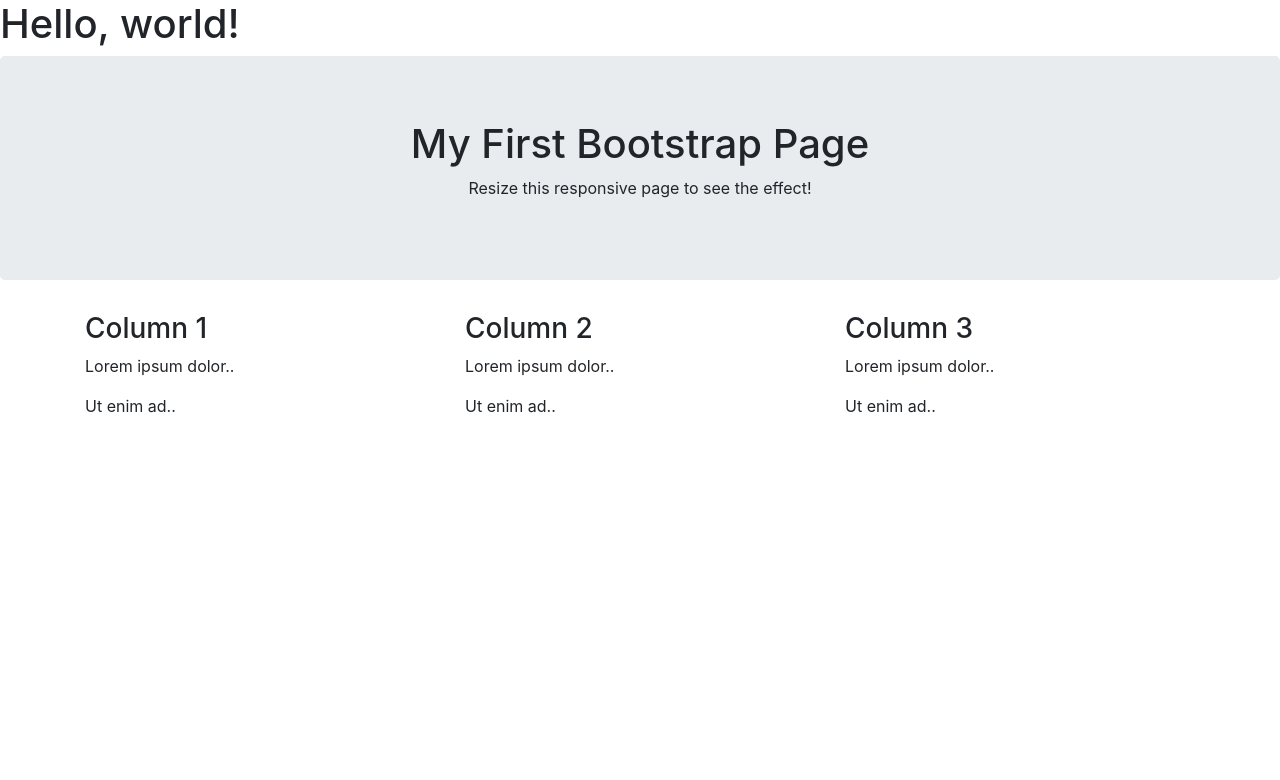
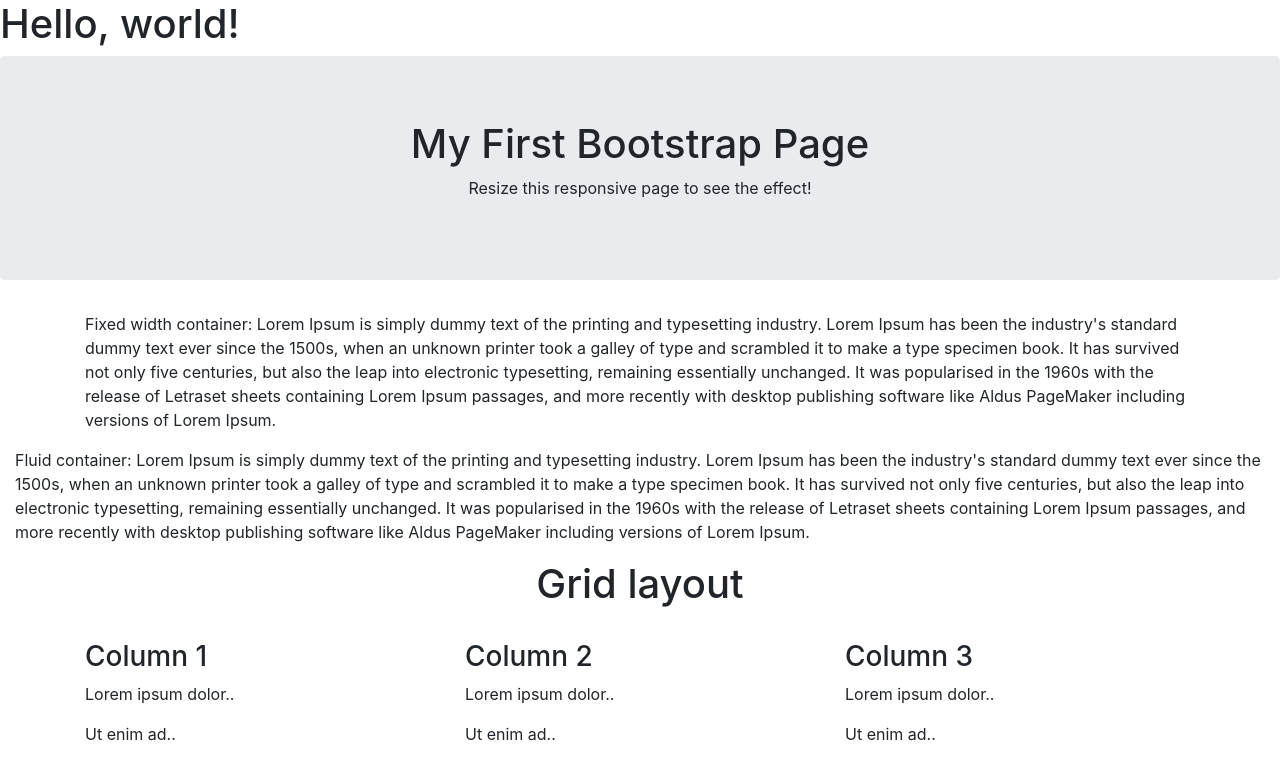
Before and after one commit to bxlearn/html5-css3-js, a plain HTML site: page lab1/satish/index.html in a window 1280 px wide. Drawn offline with nearby package versions, Linux system fonts and the light colour scheme.

Commit message:
Create basic layout

```diff
--- a/lab1/satish/index.html
+++ b/lab1/satish/index.html
@@ -3,7 +3,7 @@
   <head>
     <!-- Required meta tags -->
     <meta charset="utf-8">
-    <meta name="viewport" content="width=device-width, initial-scale=1, shrink-to-fit=no">
+    <meta name="viewport" content="width=device-width, initial-scale=1">
 
     <!-- Bootstrap CSS -->
     <link rel="stylesheet" href="https://stackpath.bootstrapcdn.com/bootstrap/4.3.1/css/bootstrap.min.css" integrity="sha384-ggOyR0iXCbMQv3Xipma34MD+dH/1fQ784/j6cY/iJTQUOhcWr7x9JvoRxT2MZw1T" crossorigin="anonymous">
@@ -17,6 +17,19 @@
       <h1>My First Bootstrap Page</h1>
       <p>Resize this responsive page to see the effect!</p>
     </div>
+
+    <div class="container">
+      <p>Fixed width container: Lorem Ipsum is simply dummy text of the printing and typesetting industry. Lorem Ipsum has been the industry's standard dummy text ever since the 1500s, when an unknown printer took a galley of type and scrambled it to make a type specimen book. It has survived not only five centuries, but also the leap into electronic typesetting, remaining essentially unchanged. It was popularised in the 1960s with the release of Letraset sheets containing Lorem Ipsum passages, and more recently with desktop publishing software like Aldus PageMaker including versions of Lorem Ipsum.
+      </p>
+    </div>
+
+    <div class="container-fluid">
+      <p></p>Fluid container: Lorem Ipsum is simply dummy text of the printing and typesetting industry. Lorem Ipsum has been the industry's standard dummy text ever since the 1500s, when an unknown printer took a galley of type and scrambled it to make a type specimen book. It has survived not only five centuries, but also the leap into electronic typesetting, remaining essentially unchanged. It was popularised in the 1960s with the release of Letraset sheets containing Lorem Ipsum passages, and more recently with desktop publishing software like Aldus PageMaker including versions of Lorem Ipsum.
+    </p>
+    </div>
+
+    <h1 class="text-center">Grid layout</h1>
+    </br>
 
     <div class="container">
       <div class="row">
```
Also changed, not shown: lab1/satish/styles.css (added).
